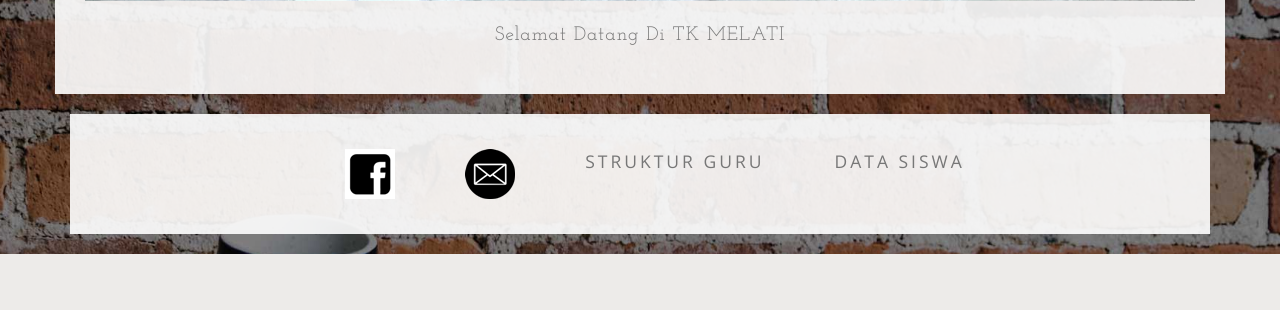
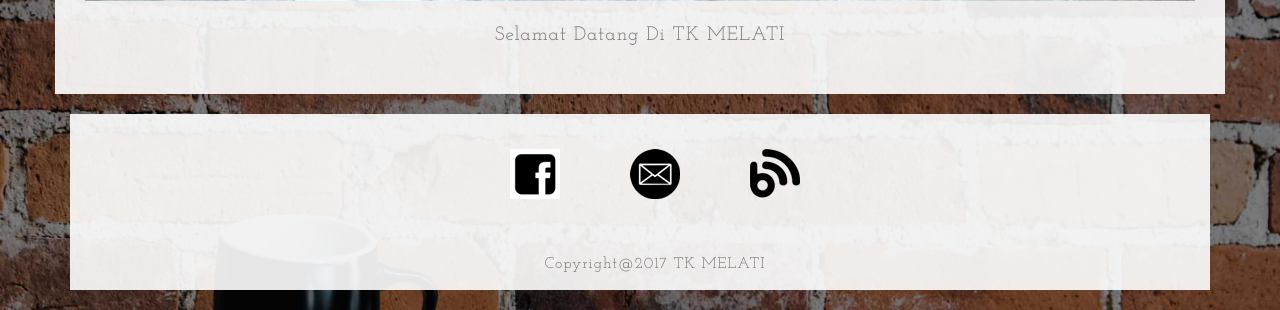
Before and after one commit to rismiasandi/webtk, a PHP site: page / in a window 1280 px wide. Shown: the part 1152-1462 px from the top of the page. Before the commit the page ends 1406 px from the top, so only its background shows below. Run offline with PHP 8.4, Linux system fonts and the light colour scheme.

Commit message:
ini lagi

```diff
--- a/index.php
+++ b/index.php
@@ -128,15 +128,16 @@ include("koneksi.php");
                         <a href="https://www.facebook.com/profile.php?id=100008276895381"><img src="img/icon_fb.png" alt=""></a>
                     </li>
                     <li>
-                        <a href="sofiyanidewi08@gmail.com"><img src="img/icon_email.png" alt=""></a>
+                        <a href="https://mail.google.com/mail/#inbox"><img src="img/icon_email.png" alt=""></a>
                     </li>
                     <li>
-                        <a href="blog.php">STRUKTUR GURU</a>
+                        <a href="http://www.shitlicious.com/"><img src="img/icon_blog.png" alt=""></a>
                     </li>
-                    <li>
-                        <a href="contact.php?page=lihat_siswa">DATA SISWA</a>
-                    </li>
+
                 </ul>
+				<h3 class="brand-before text-center">
+                        <small>Copyright@2017 TK MELATI</small>
+                    </h3>
             </div>
             <!-- /.navbar-collapse -->
         </div>
```
